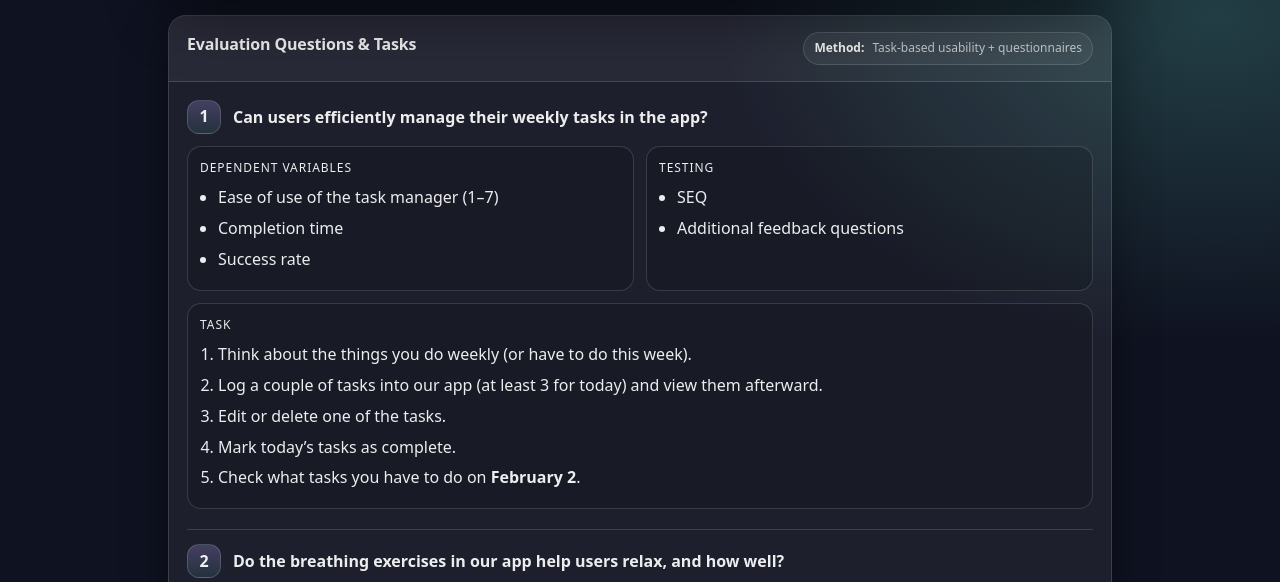
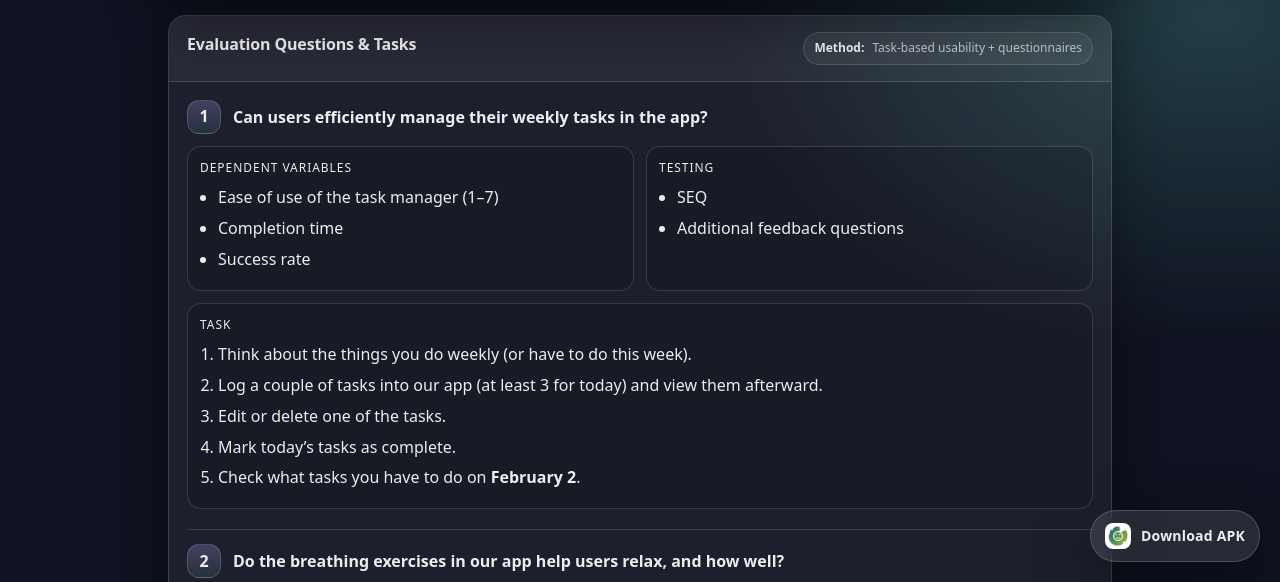
Before and after one commit to IrisJPEG/IrisJPEG-CCL3-WS2025, a plain HTML site: page docs/uee.html in a window 1280 px wide. Shown: the part 218-800 px from the top of the page. Drawn offline with Linux system fonts and the light colour scheme.

Commit message:
download apk added

```diff
--- a/docs/styles.css
+++ b/docs/styles.css
@@ -288,6 +288,72 @@ section img:not(.userflow):not(.hifi-img){
   box-shadow: 0 14px 46px rgba(0,0,0,0.25);
 }
 
+/* Floating APK download button (bottom-right) */
+.apk-fab{
+  position: fixed;
+  right: 20px;
+  bottom: 20px;
+  z-index: 9999;
+
+  display: inline-flex;
+  align-items: center;
+  gap: 10px;
+
+  padding: 12px 14px;
+  border-radius: 999px;
+
+  background: rgba(255,255,255,0.10);
+  border: 1px solid rgba(255,255,255,0.18);
+  backdrop-filter: blur(10px);
+
+  color: rgba(255,255,255,0.92);
+  text-decoration: none;
+
+  box-shadow: 0 18px 60px rgba(0,0,0,0.45);
+}
+
+.apk-fab:hover{
+  transform: translateY(-1px);
+  background: rgba(255,255,255,0.14);
+}
+
+.apk-fab:active{
+  transform: translateY(0px);
+}
+
+.apk-fab:focus-visible{
+  outline: 2px solid rgba(183,156,255,0.9);
+  outline-offset: 3px;
+}
+
+.apk-fab__icon{
+  width: 26px;
+  height: 26px;
+  border-radius: 8px;
+  object-fit: cover;
+  flex: 0 0 auto;
+}
+
+.apk-fab__text{
+  font-size: 14px;
+  font-weight: 600;
+  letter-spacing: 0.2px;
+  white-space: nowrap;
+}
+
+/* Mobile: make it a compact pill */
+@media (max-width: 480px){
+  .apk-fab{
+    right: 14px;
+    bottom: 14px;
+    padding: 10px 12px;
+  }
+  .apk-fab__text{
+    font-size: 13px;
+  }
+}
+
+
 /* Print-friendly (matches uee.html behavior) */
 @media print{
   nav{ display: none; }
--- a/docs/uee.html
+++ b/docs/uee.html
@@ -330,6 +330,72 @@
       text-align: center;
     }
 
+    /* Floating APK download button (bottom-right) */
+.apk-fab{
+  position: fixed;
+  right: 20px;
+  bottom: 20px;
+  z-index: 9999;
+
+  display: inline-flex;
+  align-items: center;
+  gap: 10px;
+
+  padding: 12px 14px;
+  border-radius: 999px;
+
+  background: rgba(255,255,255,0.10);
+  border: 1px solid rgba(255,255,255,0.18);
+  backdrop-filter: blur(10px);
+
+  color: rgba(255,255,255,0.92);
+  text-decoration: none;
+
+  box-shadow: 0 18px 60px rgba(0,0,0,0.45);
+}
+
+.apk-fab:hover{
+  transform: translateY(-1px);
+  background: rgba(255,255,255,0.14);
+}
+
+.apk-fab:active{
+  transform: translateY(0px);
+}
+
+.apk-fab:focus-visible{
+  outline: 2px solid rgba(183,156,255,0.9);
+  outline-offset: 3px;
+}
+
+.apk-fab__icon{
+  width: 26px;
+  height: 26px;
+  border-radius: 8px;
+  object-fit: cover;
+  flex: 0 0 auto;
+}
+
+.apk-fab__text{
+  font-size: 14px;
+  font-weight: 600;
+  letter-spacing: 0.2px;
+  white-space: nowrap;
+}
+
+/* Mobile: make it a compact pill */
+@media (max-width: 480px){
+  .apk-fab{
+    right: 14px;
+    bottom: 14px;
+    padding: 10px 12px;
+  }
+  .apk-fab__text{
+    font-size: 13px;
+  }
+}
+
+
     /* Print-friendly */
     @media print{
       nav{ display: none; }
@@ -594,5 +660,14 @@
       </footer>
     </main>
   </div>
+  <!-- Floating Download APK button -->
+<a class="apk-fab"
+   href="apk/MindFlow.apk"
+   download="MindFlow.apk"
+   aria-label="Download MindFlow APK">
+  <img src="img/icon.png" alt="" class="apk-fab__icon" />
+  <span class="apk-fab__text">Download APK</span>
+</a>
+
 </body>
 </html>
```
Also changed, not shown: docs/index.html (+8 -0 lines), docs/img/icon.png (added), 1 other file.
